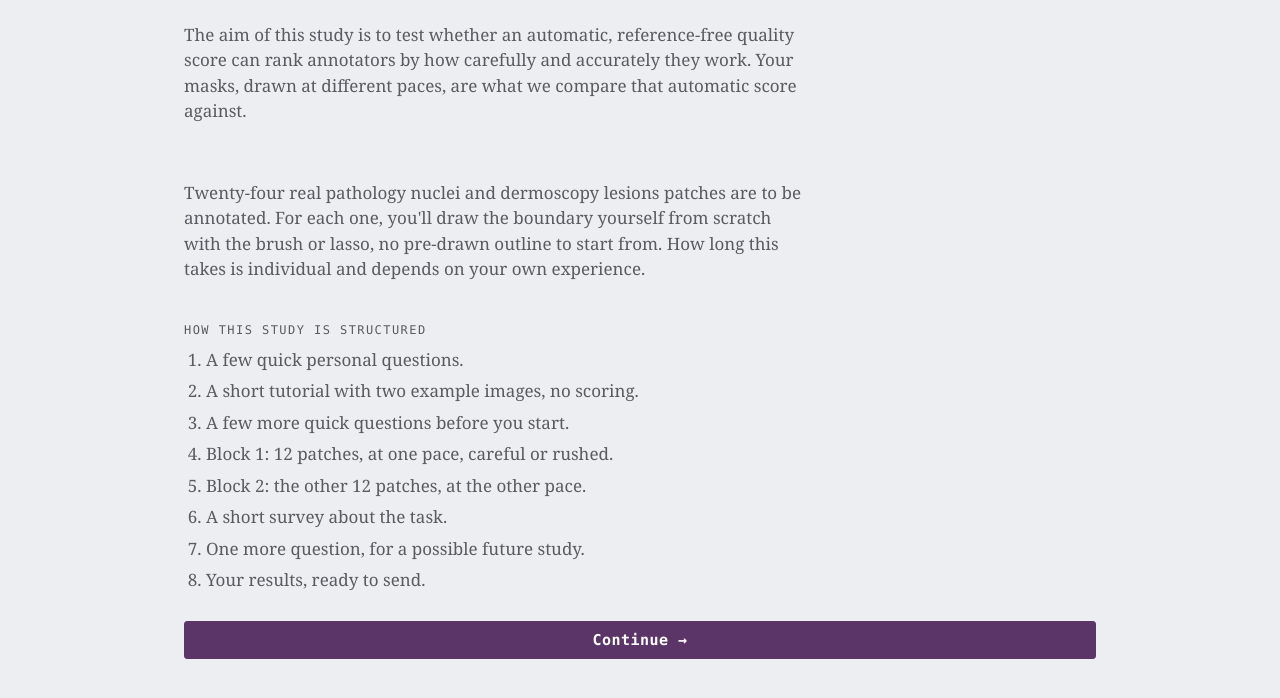
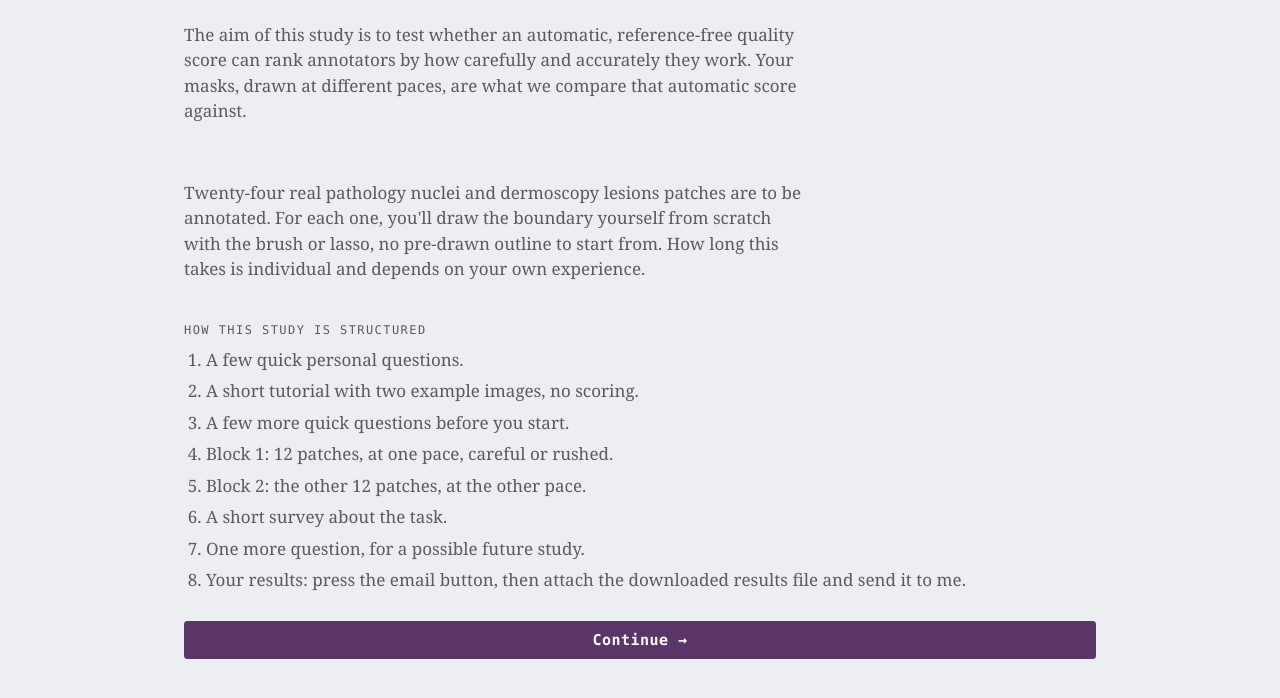
Before and after one commit to sonii3/annotator-study, a plain HTML site: page index.html in a window 1280 px wide. Shown: the part 234-932 px from the top of the page. Drawn offline with Linux system fonts and the light colour scheme.

Commit message:
Preview the email-results step in the welcome-screen structure list

```diff
--- a/index.html
+++ b/index.html
@@ -505,7 +505,7 @@ input[type="range"] { width: 100%; accent-color: var(--accent); }
         <li>Block 2: the other 12 patches, at the other pace.</li>
         <li>A short survey about the task.</li>
         <li>One more question, for a possible future study.</li>
-        <li>Your results, ready to send.</li>
+        <li>Your results: press the email button, then attach the downloaded results file and send it to me.</li>
       </ol>
     </div>
     <button class="primary" id="welcome-continue-btn">Continue &rarr;</button>
```
